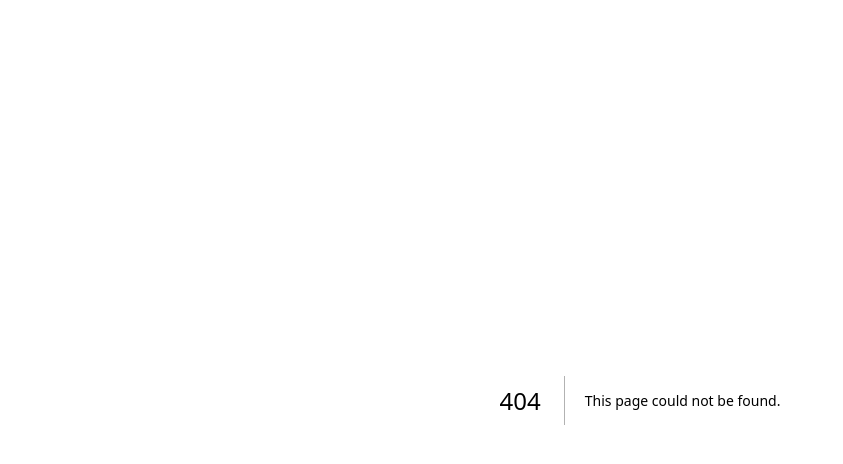
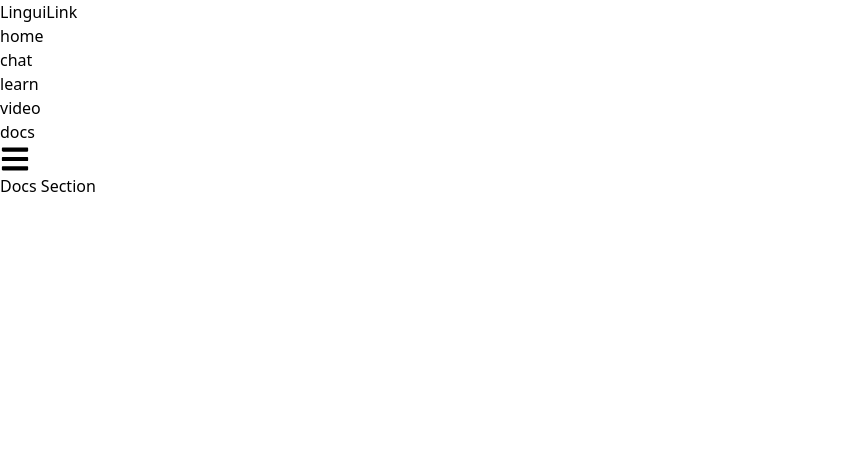
Before and after one commit to Shaurya10101/LinguiLink, a Next.js app in the folder client/: page /docs in a window 1280 px wide. Before the commit this address had no page. Shown: the top 464 px of the page, without its empty margins (0-843 px from the left). Built offline with nearby package versions, Linux system fonts and the light colour scheme.

Commit message:
video and docs added

```diff
--- a/client/app/chat/createroom/page.tsx
+++ b/client/app/chat/createroom/page.tsx
@@ -1,13 +1,16 @@
 "use client";
 import React, { useState } from "react";
 import { useRouter } from "next/navigation";
+import { io } from "socket.io-client";
 
 const page = () => {
   const router = useRouter();
   const [roomName,setRoomName] = useState("");
+  const socket = io("http://localhost:3000");
 
-  const handleSubmit = (e:any) => {
+  const handleSubmit = (e: React.FormEvent) => {
     e.preventDefault();
+    socket.emit("createRoom", roomName);
     router.push(`/chat/chatroom`);
   };
 
--- /dev/null
+++ b/client/app/docs/page.tsx
@@ -0,0 +1,11 @@
+import React from 'react'
+
+const page = () => {
+  return (
+    <div className='pt-24'>
+      Docs Section
+    </div>
+  )
+}
+
+export default page
--- a/client/app/layout.tsx
+++ b/client/app/layout.tsx
@@ -2,10 +2,11 @@
 import AuthContext from './context/AuthContext'
 
 import ToasterContext from './context/ToasterContext'
+import Navbar from '@/components/Navbar'
 
 export const metadata = {
-  title: 'Messenger',
-  description: 'Messenger Clone',
+  title: 'LinguiLink',
+  description: 'Real time translation website',
 }
 
 export default function RootLayout({
@@ -17,6 +18,7 @@
     <html lang="en">
       <body>
         <AuthContext>
+          <Navbar/>
           <ToasterContext />
           {children}
         </AuthContext>
--- a/client/components/Navbar.tsx
+++ b/client/components/Navbar.tsx
@@ -25,13 +25,13 @@
     },
     {
       id: 4,
-      linkname: "about",
-      link: "/about",
+      linkname: "video",
+      link: "/video",
     },
     {
       id: 5,
-      linkname: "contact",
-      link: "/contact",
+      linkname: "docs",
+      link: "/docs",
     },
   ];
 
```
Also changed, not shown: client/app/video/page.tsx (added, +11 -0 lines), 1 other file (tests, documents, lock files or other folders).
